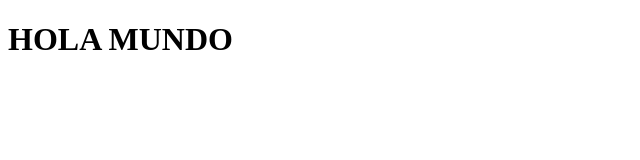
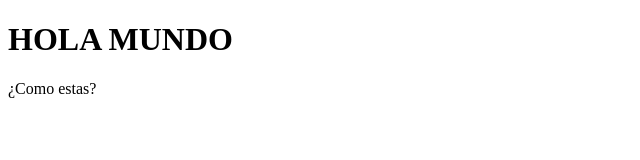
Before and after one commit to JesusIranzo/practicaGithub010, a plain HTML site: page index.html in a window 1280 px wide. Shown: the whole page, without its empty margins (0-640 px from the left). Drawn offline with Linux system fonts and the light colour scheme.

Commit message:
Commit desde github desktop

```diff
--- a/css/Style.css
+++ b/css/Style.css
@@ -0,0 +1,5 @@
+*{
+    margin: 0;
+    padding: 0;
+    box-sizing: border-box;
+}
--- a/index.html
+++ b/index.html
@@ -8,5 +8,6 @@
 </head>
 <body>
     <h1>HOLA MUNDO</h1>
+    <p>¿Como estas?</p>
 </body>
 </html>
```
